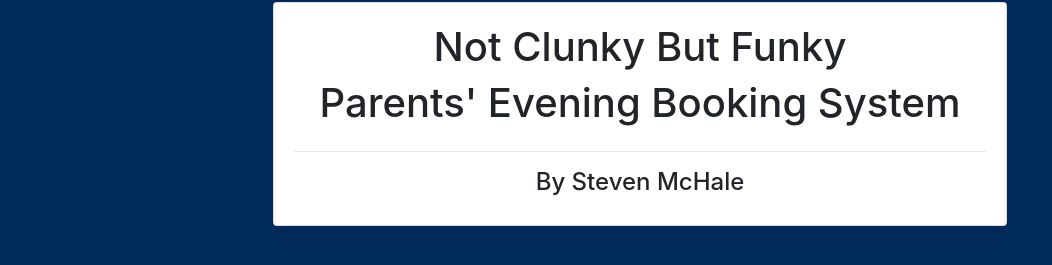
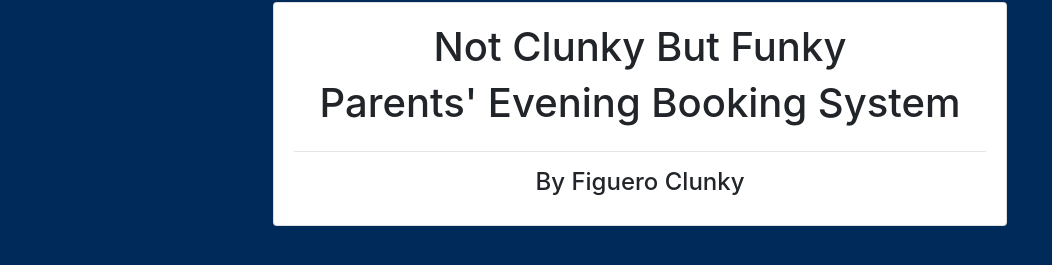
Before and after one commit to StevenMcHale/nea, a Django app: page / in a window 1280 px wide. Shown: the part 169-434 px from the top of the page, without its empty margins (0-1052 px from the left). Run offline with Django 5.2, Linux system fonts and the light colour scheme.

Commit message:
Update home.html

```diff
--- a/main/templates/main/home.html
+++ b/main/templates/main/home.html
@@ -19,7 +19,7 @@
 
             <hr>
 
-            <h4>By Steven McHale</h4>
+            <h4>By Figuero Clunky</h4>
 
         </div>
     </div>
```
